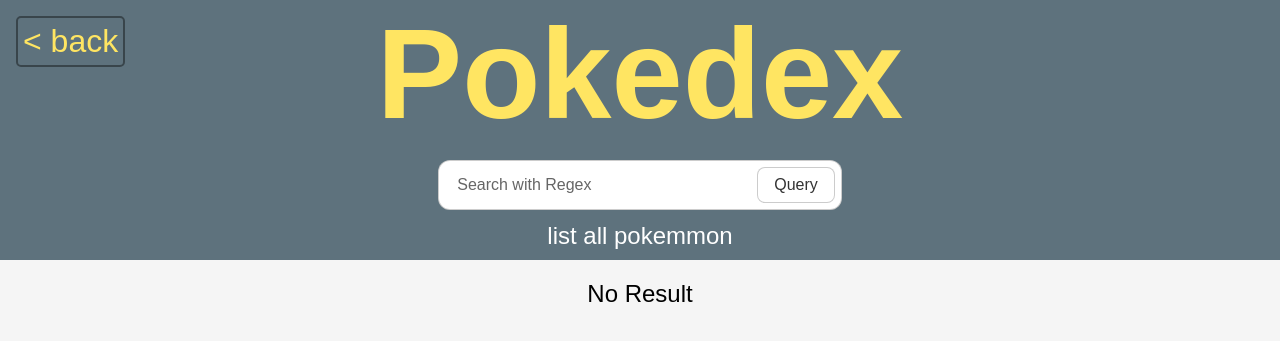
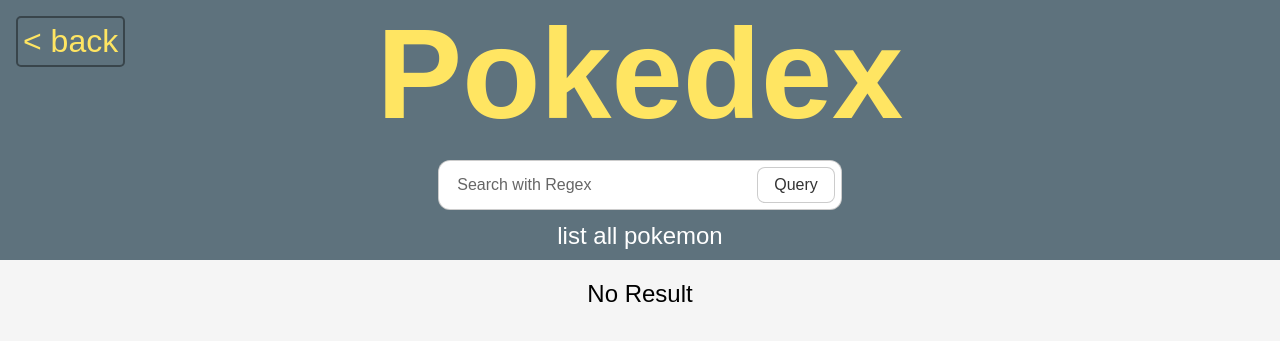
Before and after one commit to NongKenKhung/Theory_of_Computation, a FastAPI app: page /pokemon-list in a window 1280 px wide. Shown: the top 341 px of the page. Run offline with FastAPI, Linux system fonts and the light colour scheme; data that the repository does not hold is empty; some web fonts are replaced.

Commit message:
Update static/templates/pokemon_page.html miss spell
Co-authored-by: Copilot <175728472+Copilot@users.noreply.github.com>

```diff
--- a/static/templates/pokemon_page.html
+++ b/static/templates/pokemon_page.html
@@ -69,7 +69,7 @@
         const data = await response.text();
         const queryTag = document.getElementById("query");
         queryTag.innerText =
-          query == null ? "list all pokemmon" : `result of ${query}`;
+          query == null ? "list all pokemon" : `result of ${query}`;
         document.getElementById("pokemon-list").innerHTML = data;
       }
 
```
